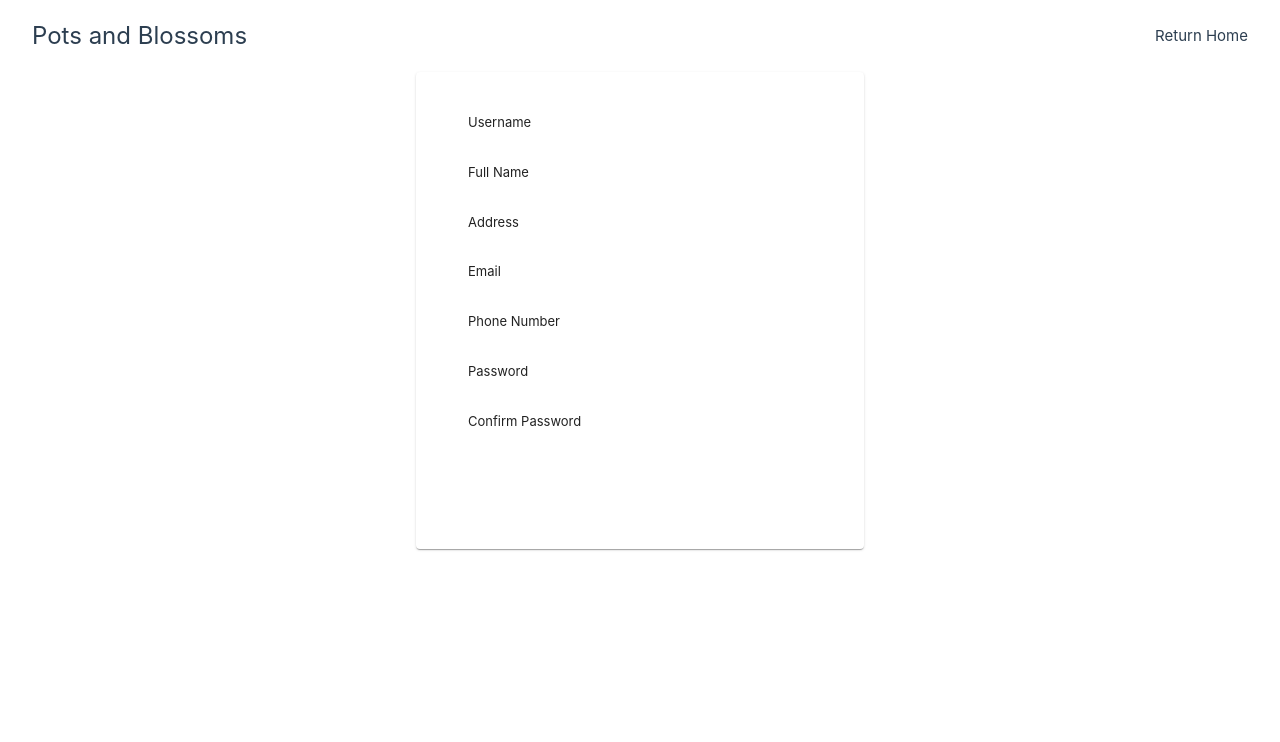
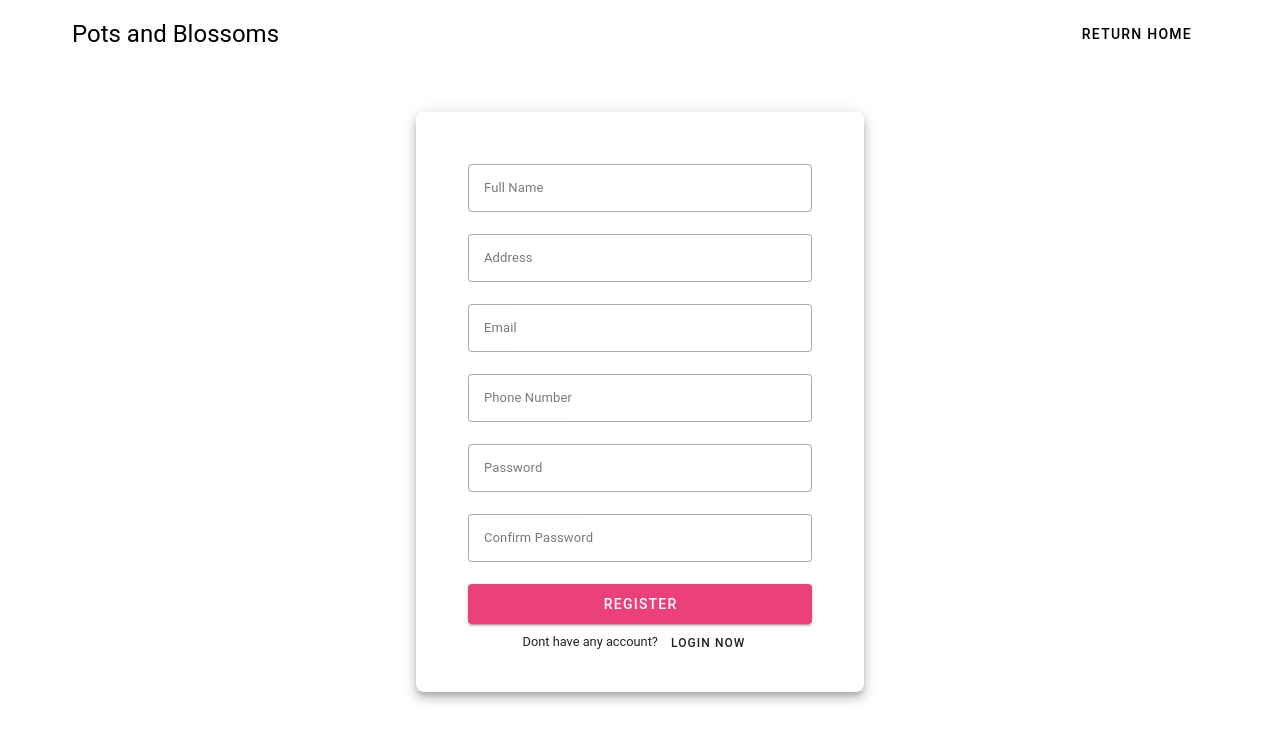
Before and after one commit to JhonGutang/pots-and-blooms, a Vue app in the folder frontend/: page /auth-registration in a window 1280 px wide. Shown: the top 742 px of the page. Built offline with nearby package versions, Linux system fonts and the light colour scheme.

Commit message:
fixed ui design for registration, improved naming and structure for service

```diff
--- a/frontend/src/assets/main.css
+++ b/frontend/src/assets/main.css
@@ -1,4 +1,4 @@
-@import './base.css';
+/* @import './base.css'; */
 @import "tailwindcss";
 
 .form-group {
--- a/frontend/src/layout/AuthLayout.vue
+++ b/frontend/src/layout/AuthLayout.vue
@@ -1,14 +1,21 @@
 <template>
-  <div class="flex flex-col items-center">
-    <div class="w-[100vw] py-5 px-8 flex justify-between items-center">
+  <v-container class="px-0">
+    <div class="px-8 flex justify-between  items-center">
       <div class="text-2xl">Pots and Blossoms</div>
-      <router-link to="/landing-page">Return Home</router-link>
+      <router-link to="/landing-page">
+        <v-btn variant="text">
+          Return Home
+        </v-btn>
+      </router-link>
     </div>
-    <v-card class="w-[35vw] pa-10">
-      <slot name="content"></slot>
-    </v-card>
+    <v-container height="700" class="d-flex justify-center align-center">
+      <v-card class="w-[35vw] pa-10 rounded-lg" elevation="7">
+        <slot name="content"></slot>
+      </v-card>
 
-  </div>
+    </v-container>
+
+  </v-container>
 </template>
 
 <script setup></script>
--- /dev/null
+++ b/frontend/src/services/authService.ts
@@ -0,0 +1,18 @@
+import type { CustomerLoginType, CustomerRegisterType } from "@/types/Customer";
+import axios from "axios";
+
+export const authService = () => {
+  const login = async (userCredentials: CustomerLoginType) => {
+    return await axios.post("login", userCredentials);
+  };
+
+  const register = async (customerData: CustomerRegisterType) => {
+    const response = await axios.post("customers", customerData);
+    return response.data
+  };
+
+  return {
+    login,
+    register,
+  };
+};
--- a/frontend/src/services/useAuth.ts
+++ /dev/null
@@ -1,7 +0,0 @@
-import type { CustomerType } from "@/types/Customer";
-import axios from "axios";
-
-
-export const loginAttempt = async( userCredentials: CustomerType) => {
-        return await axios.post('login', userCredentials);
-}
--- a/frontend/src/types/Customer.ts
+++ b/frontend/src/types/Customer.ts
@@ -1,4 +1,14 @@
-export interface CustomerType {
+export interface CustomerLoginType {
     'usernameOrEmail': string,
     'password': string,
 }
+
+export interface CustomerRegisterType {
+    "username": string,
+    "fullName": string,
+    "email": string,
+    "address": string,
+    "phoneNumber": string,
+    "password" :string,
+    "passwordConfirmation" :string,
+}
--- a/frontend/src/views/auth/Login.vue
+++ b/frontend/src/views/auth/Login.vue
@@ -1,7 +1,7 @@
 <template>
     <AuthLayout>
         <template #content>
-            <div class="text-2xl mb-3">Login to look for beautiful Flowers</div>
+            <div class="text-xl mb-5 text-center font-weight-bold">Login to look for beautiful Flowers</div>
             <form action="post" @submit.prevent="handleSubmit" class="w-[100%] p-10">
                 <div class="form-group">
                     <v-text-field variant="outlined" label="Username / Email" density="comfortable" type="text"
@@ -27,8 +27,8 @@
 <script setup lang="ts">
 import AuthLayout from '@/layout/AuthLayout.vue';
 import { useUserStore } from '@/stores/User';
-import type { CustomerType } from '@/types/Customer';
-import { loginAttempt } from '@/services/useAuth';
+import type { CustomerLoginType } from '@/types/Customer';
+import { authService } from '@/services/authService';
 import { useSnackbar } from '@/composables/useSnackbar';
 import { ref } from 'vue';
 import { useRouter } from 'vue-router';
@@ -36,16 +36,16 @@ import { useRouter } from 'vue-router';
 const router = useRouter();
 const userStore = useUserStore();
 const {snackbar, triggerSnackbar} = useSnackbar()
+const { login } = authService()
 
-
-const userCredentials = ref<CustomerType>({
+const userCredentials = ref<CustomerLoginType>({
     "usernameOrEmail": "",
     "password": "",
 })
 
 const handleSubmit = async () => {
     try {
-        const response = await loginAttempt(userCredentials.value);
+        const response = await login(userCredentials.value);
         userStore.setToken(response.data.token)
         triggerSnackbar('Logged In Successfully', 'green')
         setTimeout(() => {
--- a/frontend/src/views/auth/Register.vue
+++ b/frontend/src/views/auth/Register.vue
@@ -1,12 +1,19 @@
 <template>
     <AuthLayout>
         <template #content>
-        <form @submit.prevent="handleRegister" class="w-[100%] max-h-[100%] px-3 overflow-y-auto">
+            <form @submit.prevent="handleRegister" class="w-[100%] max-h-[100%] px-3 overflow-y-auto pt-3">
                 <div class="form-group" v-for="(input, index) in inputs" :key="index">
-                <label :for="input.model">{{ input.label }}</label>
-                <input :type="input.type" :name="input.model" :id="input.model">
+                    <v-text-field v-model="customerData[input.model]" variant="outlined"
+                        :type="showPasswords[input.model] ? 'text' : input.type" :label="input.label"
+                        density="comfortable"
+                        :append-inner-icon="input.type === 'password' ? (showPasswords[input.model] ? 'mdi-eye-off' : 'mdi-eye') : ''"
+                        @click:append-inner="() => togglePasswordVisibility(input.model)"></v-text-field>
+
                 </div>
-            <input type="submit" value="Register" class="w-[100%] py-3 bg-pink-500 text-white rounded-lg">
+                <v-btn type="submit" color="pink-lighten-1" block height="40">Register</v-btn>
+                <small class="flex justify-center items-center mt-2">Dont have any account? <router-link
+                        to="/auth"><v-btn variant="text" size="small" density="compact">Login
+                            Now</v-btn></router-link> </small>
             </form>
         </template>
     </AuthLayout>
@@ -14,23 +21,54 @@
 
 <script setup lang="ts">
 import AuthLayout from '@/layout/AuthLayout.vue';
+import type { CustomerRegisterType } from '@/types/Customer';
+import { authService } from '@/services/authService';
+import { ref } from 'vue';
 
-const inputs = [
-    {model: 'username', label: 'Username', type: 'text'},
-    {model: 'fullName', label: 'Full Name', type: 'text'},
-    {model: 'address', label: 'Address', type: 'text'},
-    {model: 'email', label: 'Email', type: 'email'},
-    {model: 'phoneNumber', label: 'Phone Number', type: 'number'},
-    {model: 'password', label: 'Password', type: 'password'},
-    {model: 'confirmPassword', label: 'Confirm Password', type: 'password'},
+const { register } = authService();
+
+interface InputTypes {
+    model: keyof CustomerRegisterType,
+    label: string,
+    type: string,
+}
+
+const showPasswords = ref<{ [key: string]: boolean }>({
+    password: false,
+    passwordConfirmation: false
+});
+
+
+const inputs = <InputTypes[]>[
+    { model: 'fullName', label: 'Full Name', type: 'text' },
+    { model: 'address', label: 'Address', type: 'text' },
+    { model: 'email', label: 'Email', type: 'email' },
+    { model: 'phoneNumber', label: 'Phone Number', type: 'string' },
+    { model: 'password', label: 'Password', type: 'password' },
+    { model: 'passwordConfirmation', label: 'Confirm Password', type: 'password' },
 
 ]
 
-const handleRegister = () => {
-    console.log('registering');
+const customerData = ref<CustomerRegisterType>({
+    username: "",
+    fullName: "",
+    address: "",
+    email: "",
+    phoneNumber: "",
+    password: "",
+    passwordConfirmation: ""
+})
+
+const togglePasswordVisibility = (field: string) => {
+  if (field in showPasswords.value) {
+    showPasswords.value[field] = !showPasswords.value[field];
+  }
+}
+
+const handleRegister = async () => {
+    const response = await register(customerData.value);
+    console.log(response);
 }
 </script>
 
-<style>
-
-</style>
+<style></style>
```
Lines whose indentation alone changed are shown as unchanged.
